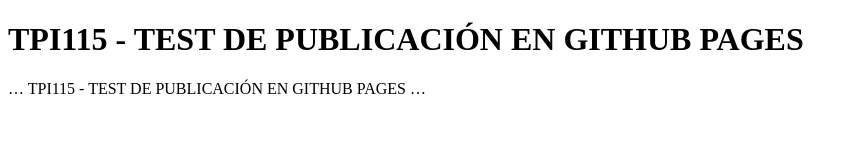
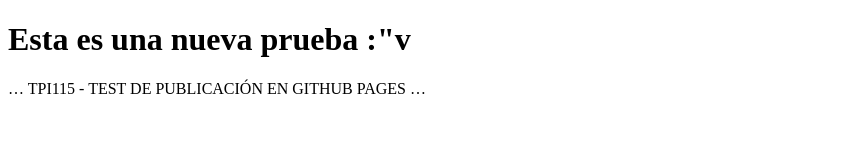
Before and after one commit to RJJimenez/guia31, a plain HTML site: page index.html in a window 1280 px wide. Shown: the whole page, without its empty margins (0-858 px from the left). Drawn offline with Linux system fonts and the light colour scheme.

Commit message:
Update index.html

```diff
--- a/index.html
+++ b/index.html
@@ -1,12 +1,12 @@
 <!DOCTYPE html>
 <html lang="es">
 <head>
-	<title>Prueba</title>
+	<title>Guia 31</title>
 	<meta charset="utf-8"  />
 </head>
 
 <body>
-     <h1>TPI115 - TEST DE PUBLICACIÓN EN GITHUB PAGES</h1>
+     <h1>Esta es una nueva prueba  :"v</h1>
 
      <p>… TPI115 - TEST DE PUBLICACIÓN EN GITHUB PAGES …</p>
 </body>
```
